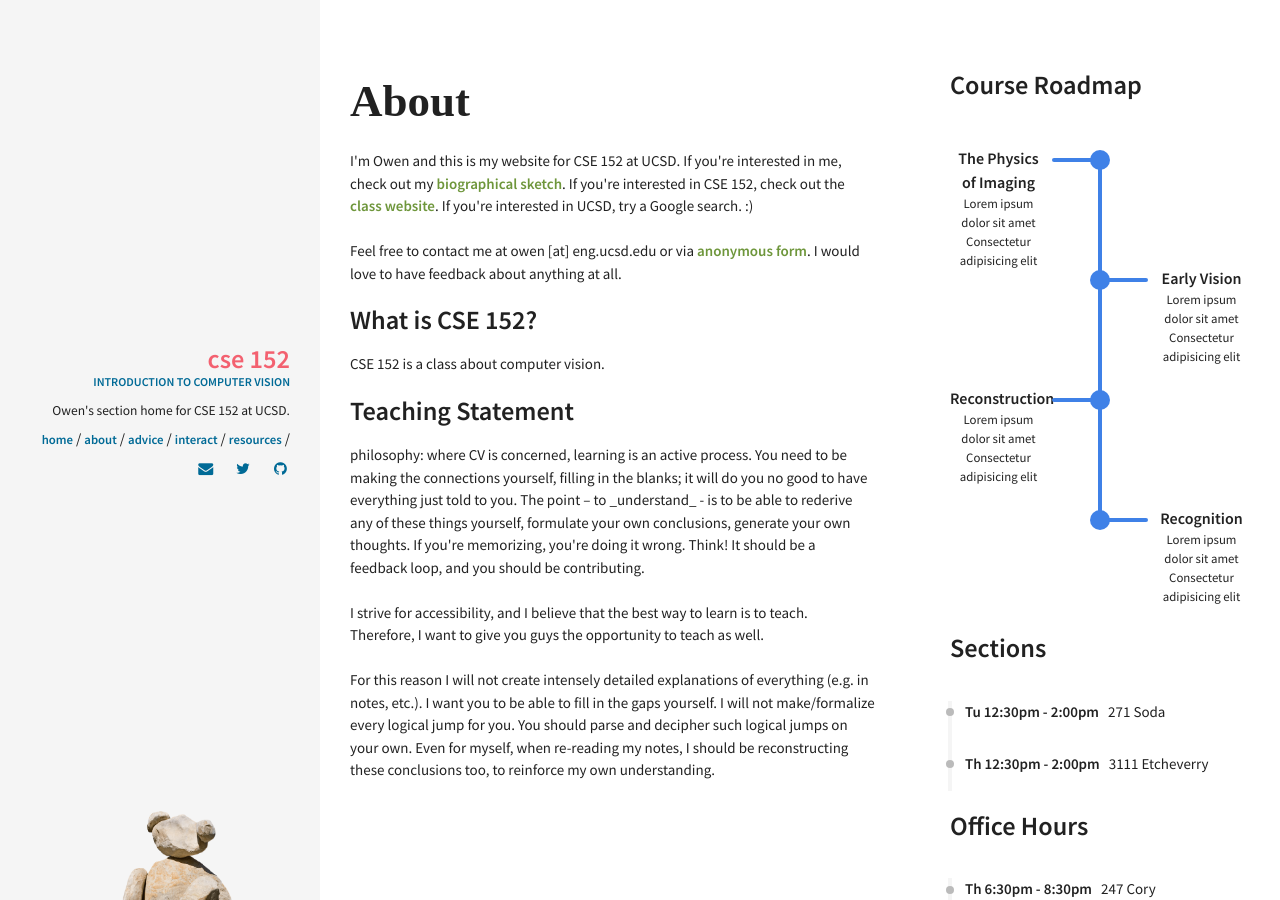
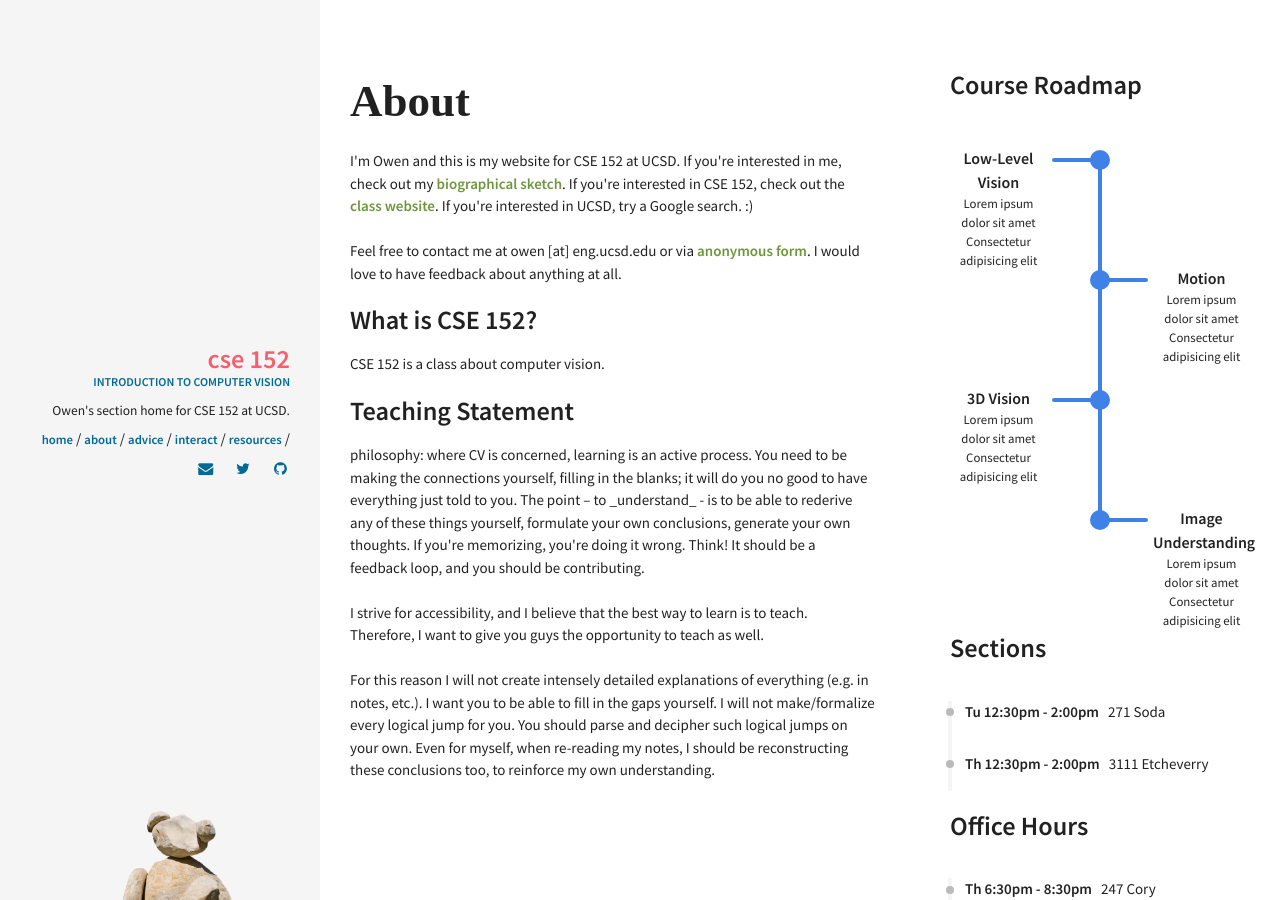
Before and after one commit to ohjay/cse152, a Jekyll site: the page built from pages/about.html, in a window 1280 px wide. Built offline with Jekyll 4.4.1, drawn with Linux system fonts in a browser that asks for light colours; some web fonts are replaced; comment, search, counter and statistics services are not loaded.

Commit message:
update links

```diff
--- a/_includes/about/about_main.html
+++ b/_includes/about/about_main.html
@@ -1,7 +1,7 @@
 <h2><span class="impactful" data-i18n="skills.my_skills">About</span></h2>
 
 <div>
-  I'm Owen and this is my website for CSE 152 at UCSD. If you're interested in me, check out my <a href="#todo" target="_blank">biographical sketch</a>. If you're interested in CSE 152, check out the <a href="#todo" target="_blank">class website</a>. If you're interested in UCSD, try a Google search. :)
+  I'm Owen and this is my website for CSE 152 at UCSD. If you're interested in me, check out my <a href="https://owenjow.xyz/bio" target="_blank">biographical sketch</a>. If you're interested in CSE 152, check out the <a href="https://ucsd-cse-152.github.io" target="_blank">class website</a>. If you're interested in UCSD, try a Google search. :)
 
   <br /><br />
   Feel free to contact me at owen [at] eng.ucsd.edu or via <a href="https://goo.gl/forms/SOf36bBsLVjCRYhu2" target="_blank">anonymous form</a>. I would love to have feedback about anything at all.
--- a/_layouts/about.html
+++ b/_layouts/about.html
@@ -24,19 +24,19 @@
     $(document).ready(function() {
       var events = [
         {
-          date: 'The Physics of Imaging',
+          date: 'Low-Level Vision',
           content: '<small>Lorem ipsum dolor sit amet Consectetur adipisicing elit</small>'
         },
         {
-          date: 'Early Vision',
+          date: 'Motion',
           content: '<small>Lorem ipsum dolor sit amet Consectetur adipisicing elit</small>'
         },
         {
-          date: 'Reconstruction',
+          date: '3D Vision',
           content: '<small>Lorem ipsum dolor sit amet Consectetur adipisicing elit</small>'
         },
         {
-          date: 'Recognition',
+          date: 'Image Understanding',
           content: '<small>Lorem ipsum dolor sit amet Consectetur adipisicing elit</small>'
         }
       ];
```
